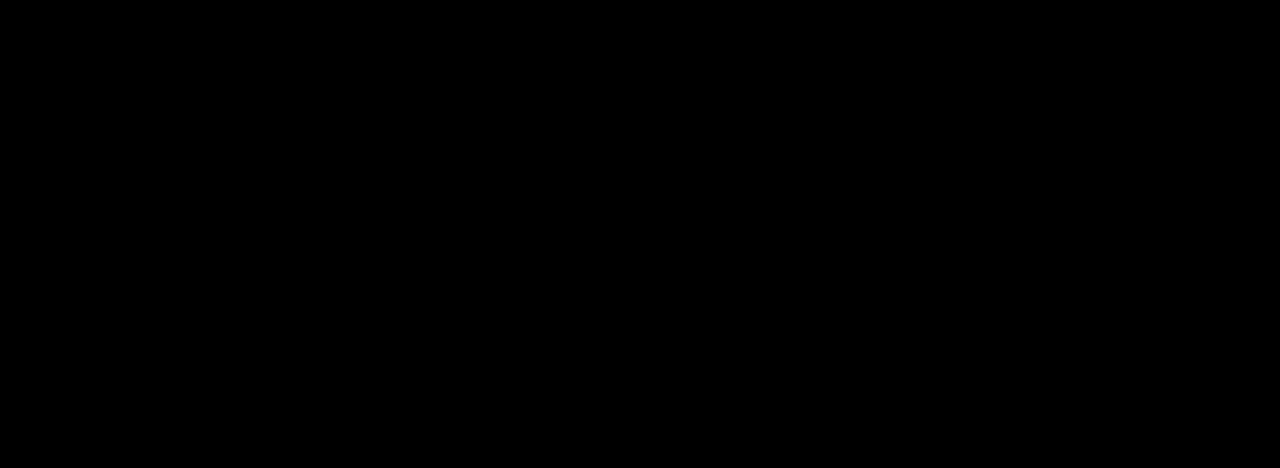
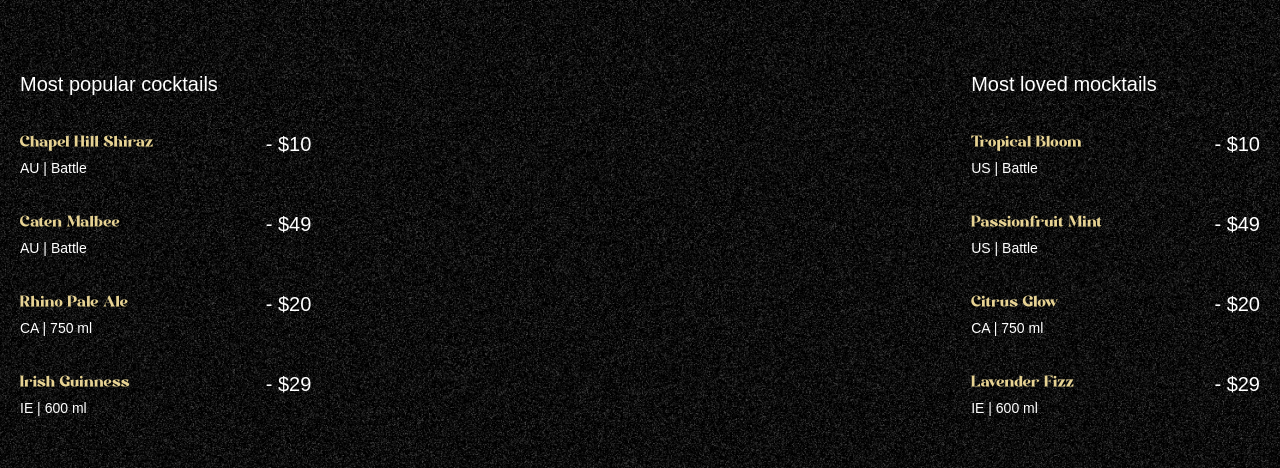
Before and after one commit to its-ayush543/mojit0-landingPage-GSAP, a React app: page / in a window 1280 px wide. Shown: the part 890-1358 px from the top of the page. Built offline with nearby package versions, Linux system fonts and the light colour scheme; the HTML template or start-up script is replaced by a standard one; a web font is replaced by a local one.

Commit message:
Implemented CockTails section

```diff
--- a/src/App.jsx
+++ b/src/App.jsx
@@ -3,6 +3,7 @@
 import gsap from 'gsap';
 import Navbar from './components/Navbar';
 import Hero from './components/Hero';
+import Cocktails from './components/Cocktails';
 
 gsap.registerPlugin(ScrollTrigger, SplitText);
 
@@ -11,6 +12,7 @@
     <main>
         <Navbar />
         <Hero />
+        <Cocktails />
 
     </main>
   )
--- /dev/null
+++ b/src/components/Cocktails.jsx
@@ -0,0 +1,76 @@
+import React from 'react'
+import { cocktailLists, mockTailLists } from '../../constants'
+import { useGSAP } from '@gsap/react'
+import gsap from 'gsap'
+
+const Cocktails = () => {
+    useGSAP(() => {
+        const parallaxTimeLine = gsap.timeline({
+            scrollTrigger:{
+                trigger: '#cocktails',
+                start: 'top 30%',
+                end: 'bottom 80%',
+                scrub: true,
+            }
+        })
+
+        parallaxTimeLine.from('#c-left-leaf', {
+            x: -100, y: 100
+        })
+        .from('#c-right-leaf', {
+            x: 100, y: 100
+        })
+    })
+  return (
+    <section id='cocktails' className='noisy'>
+        <img src="/images/cocktail-left-leaf.png" alt="left-leaf" id='c-left-leaf' />
+        <img src="/images/cocktail-right-leaf.png" alt="right-leaf" id='c-right-leaf' />
+
+        <div className='list'>
+            <div className='popular'>
+                <h2>Most popular cocktails</h2>
+                <ul>
+                    {cocktailLists.map((drink) => (
+                        <li key={drink.id}>
+                            <div className='md:me-28'>
+                                <h3>
+                                    {drink.name}
+                                </h3>
+                                <p>
+                                    {drink.country} | {drink.detail}
+                                </p>
+                            </div>
+                            <span>- {drink.price}</span>
+                        </li>
+                    ))}
+                </ul>
+
+            </div>
+            <div className='loved'>
+                <h2>Most loved mocktails</h2>
+                <ul>
+                    {mockTailLists.map((drink) => (
+                        <li key={drink.id}>
+                            <div className='md:me-28'>
+                                <h3>
+                                    {drink.name}
+                                </h3>
+                                <p>
+                                    {drink.country} | {drink.detail}
+                                </p>
+                            </div>
+                            <span>- {drink.price}</span>
+                        </li>
+                    ))}
+                </ul>
+
+            </div>
+
+        </div>
+
+
+    </section>
+  )
+}
+
+export default Cocktails
```
